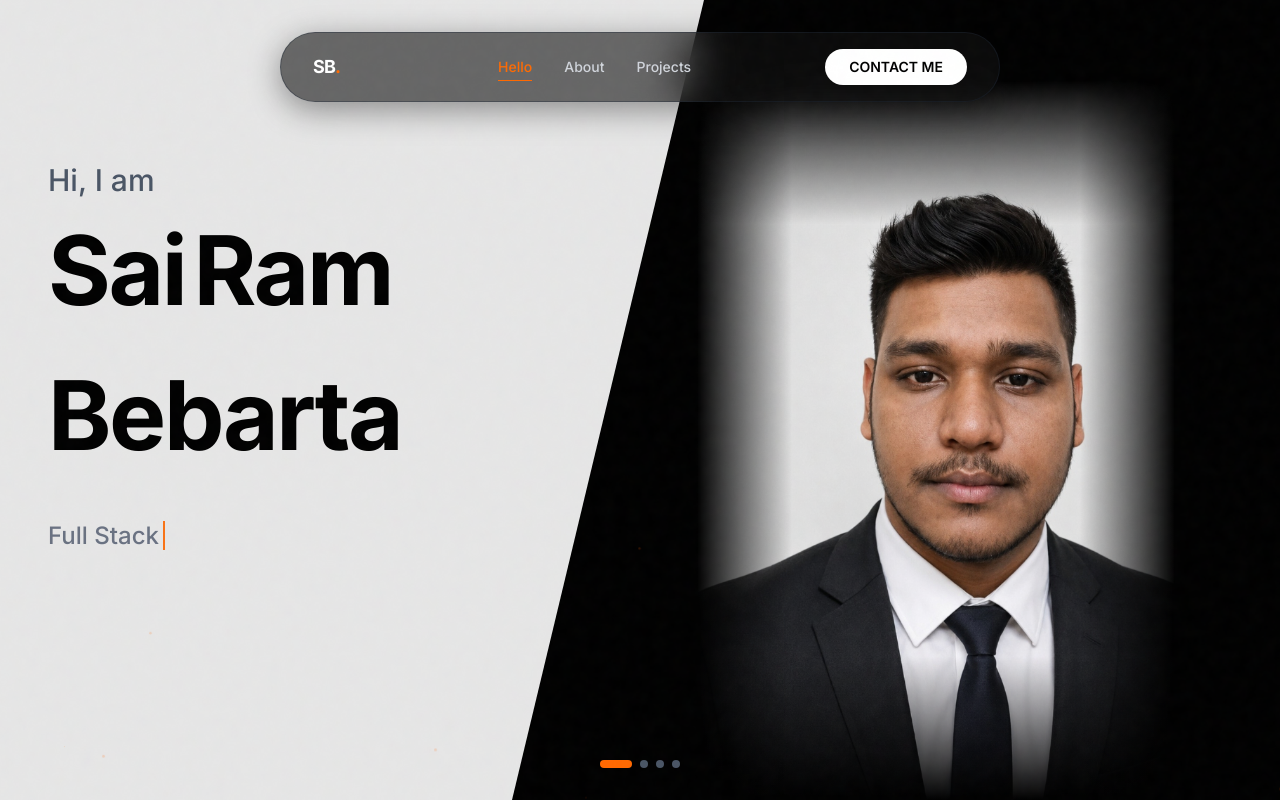
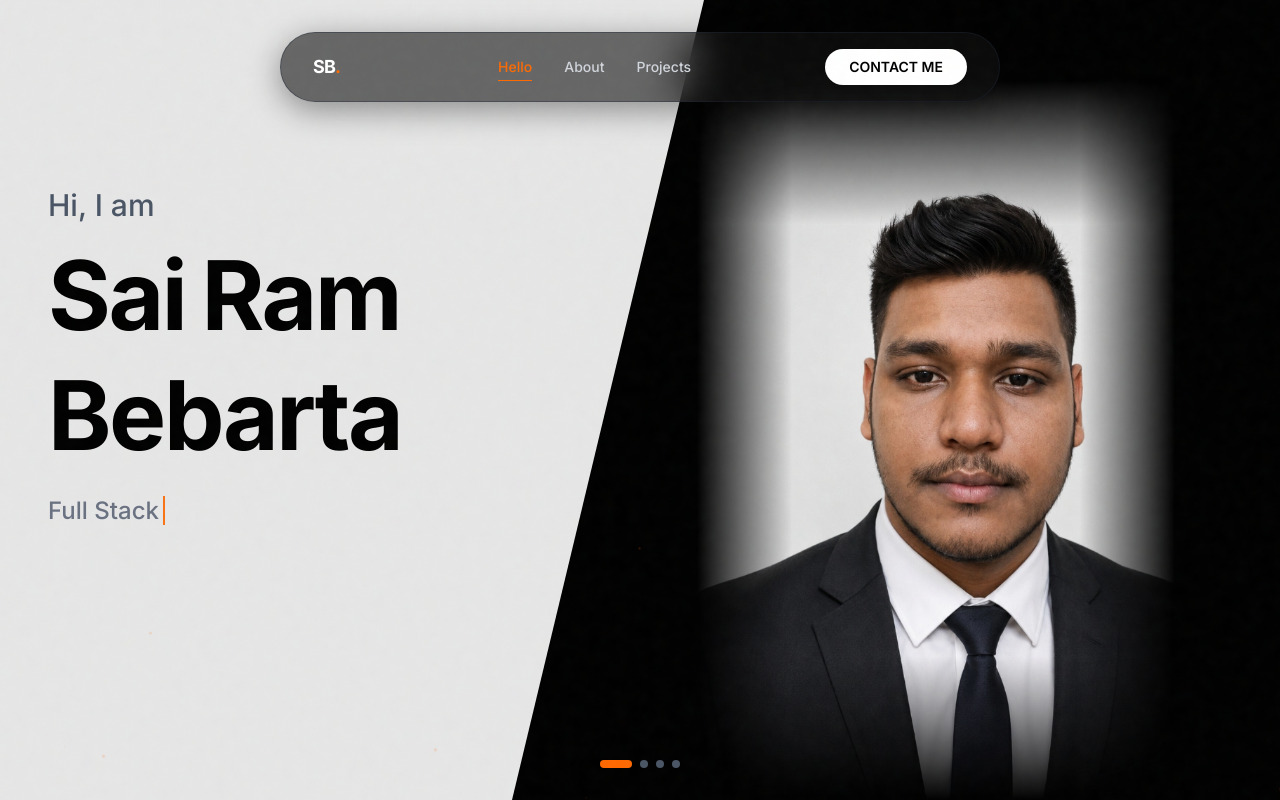
Before and after one commit to sairam-cyber/portfolio, a Next.js app: page / in a window 1280 px wide. Built offline with nearby package versions, Linux system fonts and the light colour scheme.

Commit message:
Fix large vertical space in Hero name text by removing inline-block overflow wrapper spans

```diff
--- a/components/Hero.tsx
+++ b/components/Hero.tsx
@@ -115,7 +115,7 @@ export default function Hero({ isReady = true }: { isReady?: boolean }) {
   };
 
   const wordVariants = {
-    hidden: { y: "100%", opacity: 0 },
+    hidden: { y: 50, opacity: 0 },
     visible: {
       y: 0,
       opacity: 1,
@@ -170,24 +170,20 @@ export default function Hero({ isReady = true }: { isReady?: boolean }) {
           </motion.h2>
 
           <motion.h1
-            className="text-6xl md:text-8xl font-bold mb-4 tracking-tight leading-tight text-black overflow-hidden py-1"
+            className="text-6xl md:text-8xl font-bold mb-4 tracking-tight leading-tight text-black py-1"
             variants={containerVariants}
             initial="hidden"
             animate={animateTrigger ? "visible" : "hidden"}
           >
-            <span className="inline-block overflow-hidden mr-4">
             {nameFirst.map((word, i) => (
-                <motion.span key={i} className="inline-block mr-2" variants={wordVariants}>
+              <motion.span key={i} className="inline-block mr-4" variants={wordVariants}>
                 {word}
               </motion.span>
             ))}
-            </span>
             <br />
-            <span className="inline-block overflow-hidden">
             <motion.span className="inline-block text-black" variants={wordVariants}>
               {nameLast}
             </motion.span>
-            </span>
           </motion.h1>
 
           <motion.h3
```
Lines whose indentation alone changed are shown as unchanged.
